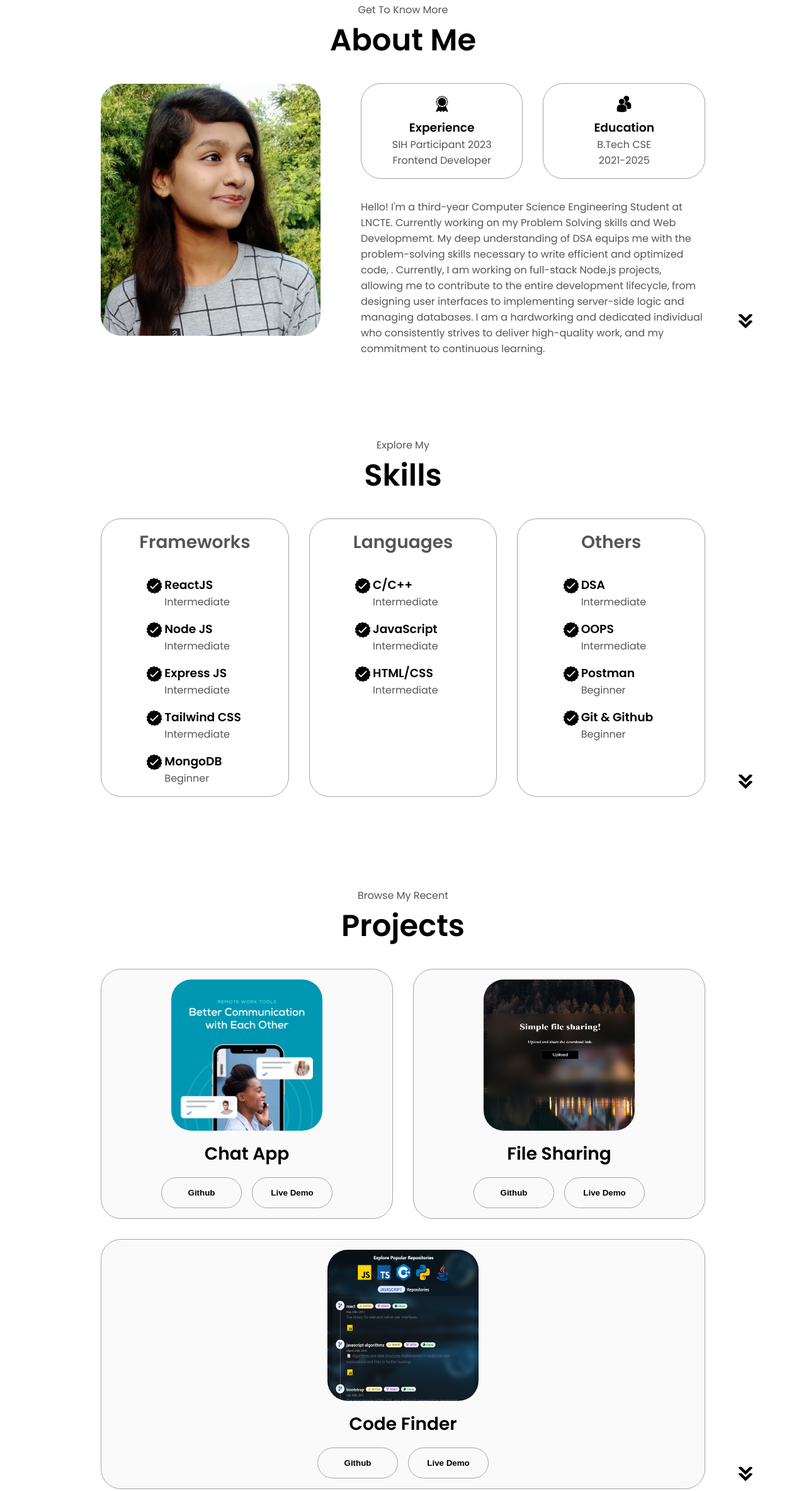
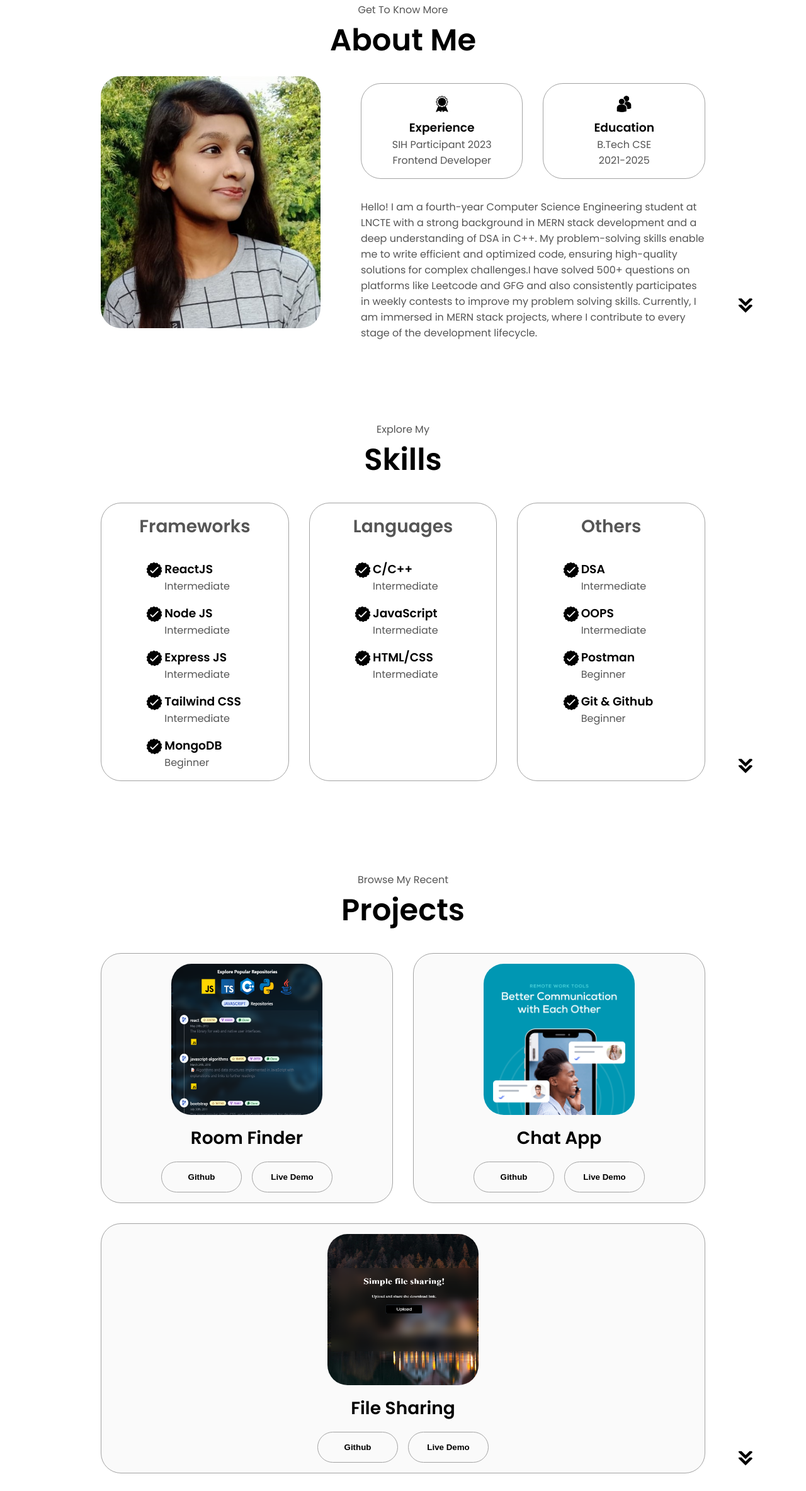
Before and after one commit to Vaishali-Sahu-04/my-portfolio, a plain HTML site: page index.html in a window 1280 px wide. Shown: the part 925-3292 px from the top of the page at 63% size. Drawn offline with Linux system fonts and the light colour scheme.

Commit message:
updated cv

```diff
--- a/index.html
+++ b/index.html
@@ -49,7 +49,7 @@
         <div class="btn-container">
           <button
             class="btn btn-color-2"
-            onclick="window.open('./assets/resume-example.pdf')"
+            onclick="window.open('./assets/resume.pdf')"
           >
             Download CV
           </button>
@@ -119,12 +119,13 @@
           </div>
           <div class="text-container">
             <p>
-              Hello! I'm a third-year Computer Science Engineering Student at LNCTE.
-              Currently working on my Problem Solving skills and Web Developmemt.
-              My deep understanding of DSA equips me with the problem-solving skills necessary to write efficient and optimized code,
-              . Currently, I am working on full-stack Node.js projects, allowing me to contribute to the entire development lifecycle,
-               from designing user interfaces to implementing server-side logic and managing databases. I am a hardworking and
-              dedicated individual who consistently strives to deliver high-quality work, and my commitment to continuous learning.
+              Hello! I am a fourth-year Computer Science Engineering student at LNCTE
+              with a strong background in MERN stack development and a deep understanding
+              of DSA in C++. My problem-solving skills enable me to write efficient and optimized code,
+              ensuring high-quality solutions for complex challenges.I have solved 500+ questions on platforms
+              like Leetcode and GFG and also consistently participates in weekly contests to improve my
+              problem solving skills. Currently, I am immersed in MERN stack projects,
+              where I contribute to every stage of the development lifecycle.
             </p>
           </div>
         </div>
@@ -305,6 +306,30 @@
           <div class="details-container color-container">
             <div class="article-container">
               <img
+                src="./assets/project-2.png"
+                alt="Project 2"
+                class="project-img"
+              />
+            </div>
+            <h2 class="experience-sub-title project-title">Room Finder</h2>
+            <div class="btn-container">
+              <button
+                class="btn btn-color-2 project-btn"
+                onclick="location.href='https://github.com/Vaishali-Sahu-04/roomFinder'"
+              >
+                Github
+              </button>
+              <button
+                class="btn btn-color-2 project-btn"
+                onclick="location.href='https://roomfinder-6y86.onrender.com'"
+              >
+                Live Demo
+              </button>
+            </div>
+          </div>
+          <div class="details-container color-container">
+            <div class="article-container">
+              <img
                 src="./assets/project-1.png"
                 alt="Project 1"
                 class="project-img"
@@ -350,30 +375,6 @@
               </button>
             </div>
           </div>
-          <div class="details-container color-container">
-            <div class="article-container">
-              <img
-                src="./assets/project-2.png"
-                alt="Project 2"
-                class="project-img"
-              />
-            </div>
-            <h2 class="experience-sub-title project-title">Code Finder</h2>
-            <div class="btn-container">
-              <button
-                class="btn btn-color-2 project-btn"
-                onclick="location.href='https://github.com/Vaishali-Sahu-04/code-finder'"
-              >
-                Github
-              </button>
-              <button
-                class="btn btn-color-2 project-btn"
-                onclick="location.href='https://mern-github-app-sqk1.onrender.com/'"
-              >
-                Live Demo
-              </button>
-            </div>
-          </div>
         </div>
       </div>
       <img
@@ -390,7 +391,7 @@
         <div class="about-containers">
           <div class="details-container">
             <div class="achieve-containers">
-                <p>Solved 500+ questions on GFG and 350+ on Leetcode</p>
+                <p>Solved 500+ questions on Leetcode and GFG</p>
                 <p>Institution Rank 9 out of 800 on GFG</p>
                 <p>5 star coder on HackerRank in C++</p>
             </div>
```
